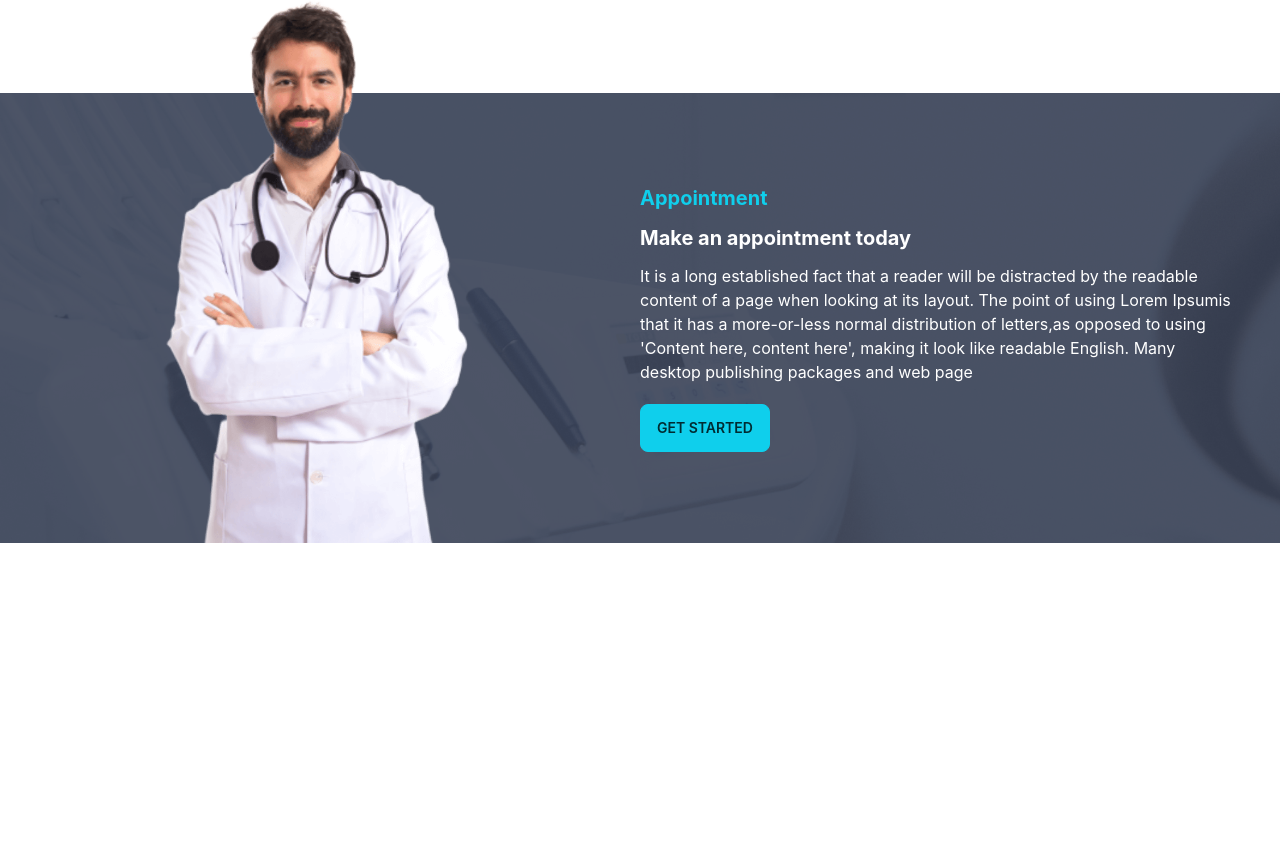
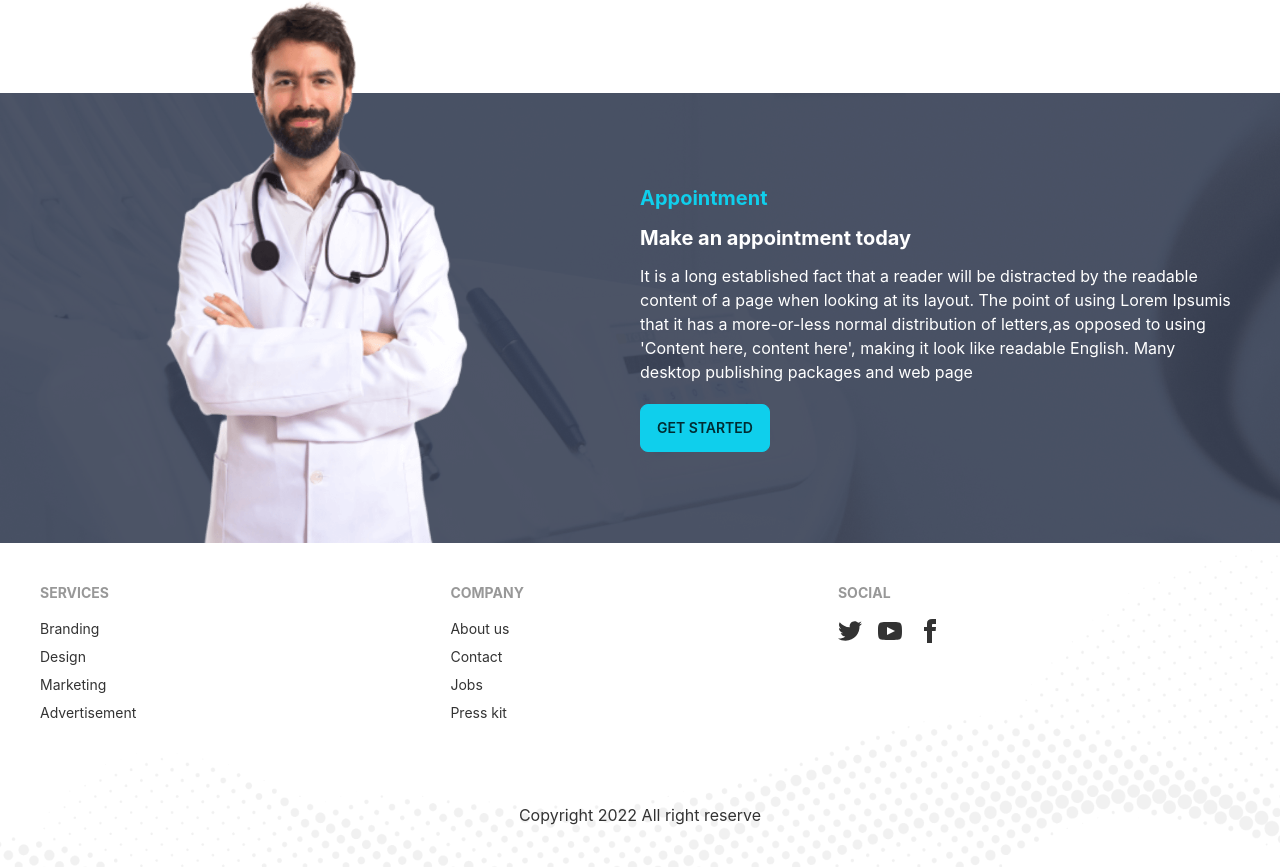
Before and after one commit to ab-siddiq/react-express-doctors-portal, a React (Create React App) app: page / in a window 1280 px wide. Shown: the part 2306-3173 px from the top of the page. Before the commit the page ends 2849 px from the top, so only its background shows below. Built offline with nearby package versions, Linux system fonts and the light colour scheme.

Commit message:
add footer

```diff
--- a/src/Shared/Footer/Footer.js
+++ b/src/Shared/Footer/Footer.js
@@ -1,11 +1,71 @@
-import React from 'react';
-
+import { convertToHsl } from "daisyui/src/colors/functions";
+import React from "react";
+import footer from "../../assets/images/footer.png";
 const Footer = () => {
-    return (
+  return (
+    <footer
+      class=" p-10 bg-base-300 text-base-content"
+      style={{ background: `url(${footer})`, backgroundSize: "cover" }}
+    >
+      <div className="footer">
         <div>
-
+          <span class="footer-title">Services</span>
+          <a class="link link-hover">Branding</a>
+          <a class="link link-hover">Design</a>
+          <a class="link link-hover">Marketing</a>
+          <a class="link link-hover">Advertisement</a>
         </div>
-    );
+        <div>
+          <span class="footer-title">Company</span>
+          <a class="link link-hover">About us</a>
+          <a class="link link-hover">Contact</a>
+          <a class="link link-hover">Jobs</a>
+          <a class="link link-hover">Press kit</a>
+        </div>
+        <div>
+          <span class="footer-title">Social</span>
+          <div class="grid grid-flow-col gap-4">
+            <a>
+              <svg
+                xmlns="http://www.w3.org/2000/svg"
+                width="24"
+                height="24"
+                viewBox="0 0 24 24"
+                class="fill-current"
+              >
+                <path d="M24 4.557c-.883.392-1.832.656-2.828.775 1.017-.609 1.798-1.574 2.165-2.724-.951.564-2.005.974-3.127 1.195-.897-.957-2.178-1.555-3.594-1.555-3.179 0-5.515 2.966-4.797 6.045-4.091-.205-7.719-2.165-10.148-5.144-1.29 2.213-.669 5.108 1.523 6.574-.806-.026-1.566-.247-2.229-.616-.054 2.281 1.581 4.415 3.949 4.89-.693.188-1.452.232-2.224.084.626 1.956 2.444 3.379 4.6 3.419-2.07 1.623-4.678 2.348-7.29 2.04 2.179 1.397 4.768 2.212 7.548 2.212 9.142 0 14.307-7.721 13.995-14.646.962-.695 1.797-1.562 2.457-2.549z"></path>
+              </svg>
+            </a>
+            <a>
+              <svg
+                xmlns="http://www.w3.org/2000/svg"
+                width="24"
+                height="24"
+                viewBox="0 0 24 24"
+                class="fill-current"
+              >
+                <path d="M19.615 3.184c-3.604-.246-11.631-.245-15.23 0-3.897.266-4.356 2.62-4.385 8.816.029 6.185.484 8.549 4.385 8.816 3.6.245 11.626.246 15.23 0 3.897-.266 4.356-2.62 4.385-8.816-.029-6.185-.484-8.549-4.385-8.816zm-10.615 12.816v-8l8 3.993-8 4.007z"></path>
+              </svg>
+            </a>
+            <a>
+              <svg
+                xmlns="http://www.w3.org/2000/svg"
+                width="24"
+                height="24"
+                viewBox="0 0 24 24"
+                class="fill-current"
+              >
+                <path d="M9 8h-3v4h3v12h5v-12h3.642l.358-4h-4v-1.667c0-.955.192-1.333 1.115-1.333h2.885v-5h-3.808c-3.596 0-5.192 1.583-5.192 4.615v3.385z"></path>
+              </svg>
+            </a>
+          </div>
+        </div>
+      </div>
+      <div className="block text-center mt-20">
+        Copyright {new Date().getFullYear()} All right reserve
+      </div>
+    </footer>
+  );
 };
 
 export default Footer;
```
